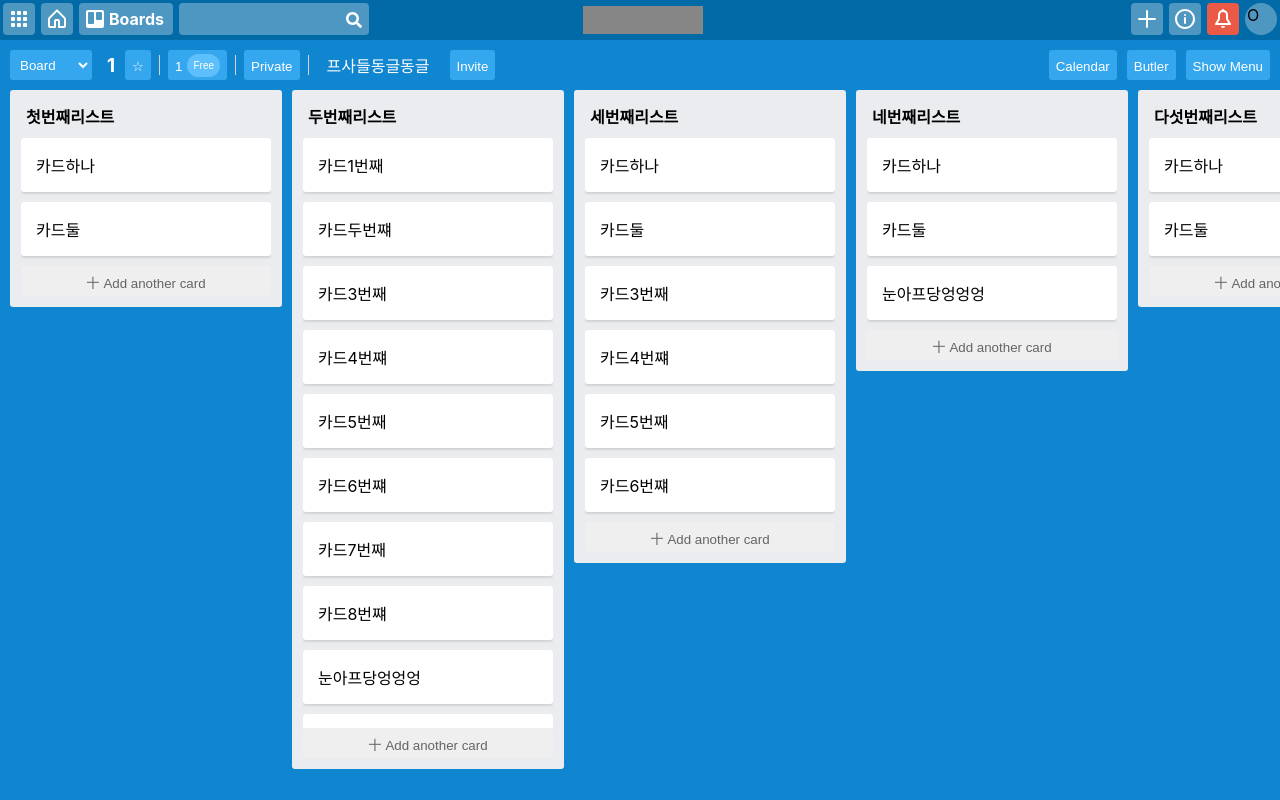
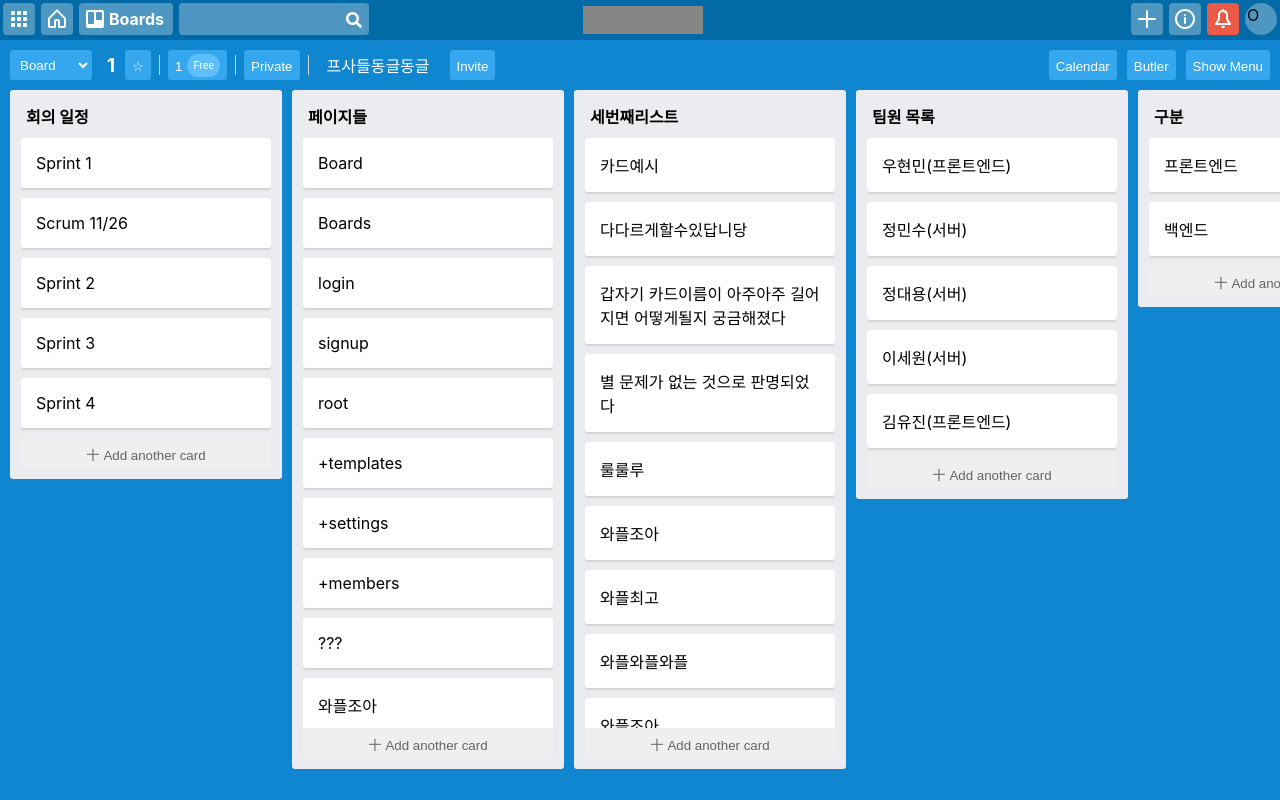
Before and after one commit to wafflestudio18-5/team5-frontend, a React (Create React App) app: page /b/1/1 in a window 1280 px wide. Built offline with nearby package versions, Linux system fonts and the light colour scheme; grey boxes are pictures that could not be loaded.

Commit message:
예시 조금 변경

```diff
--- a/src/Components/Board/Board.js
+++ b/src/Components/Board/Board.js
@@ -9,14 +9,14 @@ function Board({data}) { // TODO: 테스트 위해 아래에 임의로 DATA를
     board_name: data.board_name,
     board_code: data.board_code,
 
-    listnames: ['첫번째리스트', '두번째리스트', '세번째리스트', '네번째리스트', '다섯번째리스트', '여섯번째리스트', '일곱번째리스트', '여덟번째리스트', '아홉째리스트'],
+    listnames: ['회의 일정', '페이지들', '세번째리스트', '팀원 목록', '구분', '여섯번째리스트', '일곱번째리스트', '여덟번째리스트', '아홉째리스트'],
 
     lists: [
-      [{card_name: '카드하나'}, {card_name: '카드둘'}],
-      [{card_name: '카드1번째'}, {card_name: '카드두번쨰'}, {card_name: '카드3번째'}, {card_name: '카드4번쨰'}, {card_name: '카드5번째'}, {card_name: '카드6번쨰'}, {card_name: '카드7번째'}, {card_name: '카드8번쨰'},  {card_name: '눈아프당엉엉엉'},  {card_name: '눈아프당엉엉엉'},  {card_name: '눈아프당엉엉엉'},  {card_name: '눈아프당엉엉엉'}],
-      [{card_name: '카드하나'}, {card_name: '카드둘'}, {card_name: '카드3번째'}, {card_name: '카드4번쨰'}, {card_name: '카드5번째'}, {card_name: '카드6번쨰'},],
-      [{card_name: '카드하나'}, {card_name: '카드둘'}, {card_name: '눈아프당엉엉엉'}],
-      [{card_name: '카드하나'}, {card_name: '카드둘'}],
+      [{card_name: 'Sprint 1'}, {card_name: 'Scrum 11/26'}, {card_name: 'Sprint 2'}, {card_name: 'Sprint 3'}, {card_name: 'Sprint 4'}],
+      [{card_name: 'Board'}, {card_name: 'Boards'}, {card_name: 'login'}, {card_name: 'signup'}, {card_name: 'root'}, {card_name: '+templates'}, {card_name: '+settings'}, {card_name: '+members'},  {card_name: '???'},  {card_name: '와플조아'},  {card_name: '와플조아'},  {card_name: '와플조아'}],
+      [{card_name: '카드예시'}, {card_name: '다다르게할수있답니당'}, {card_name: '갑자기 카드이름이 아주아주 길어지면 어떻게될지 궁금해졌다'}, {card_name: '별 문제가 없는 것으로 판명되었다'}, {card_name: '룰룰루'}, {card_name: '와플조아'}, {card_name: '와플최고'}, {card_name: '와플와플와플'},  {card_name: '와플조아'}],
+      [{card_name: '우현민(프론트엔드)'}, {card_name: '정민수(서버)'}, {card_name: '정대용(서버)'}, {card_name: '이세원(서버)'}, {card_name: '김유진(프론트엔드)'}],
+      [{card_name: '프론트엔드'}, {card_name: '백엔드'}],
       [{card_name: '카드1번째'}, {card_name: '카드두번쨰'}, {card_name: '카드3번째'}, {card_name: '카드4번쨰'}, {card_name: '카드5번째'}, {card_name: '카드6번쨰'}, {card_name: '카드7번째'}, {card_name: '카드8번쨰'}],
       [{card_name: '카드하나'}, {card_name: '카드둘'}, {card_name: '와플조아'}],
       [{card_name: '카드하나'}, {card_name: '카드둘'}],
```
